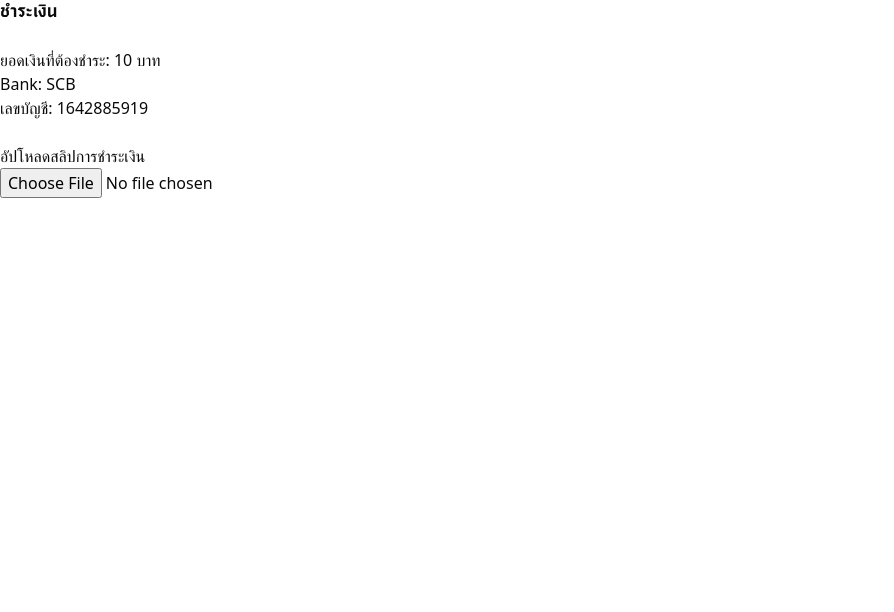
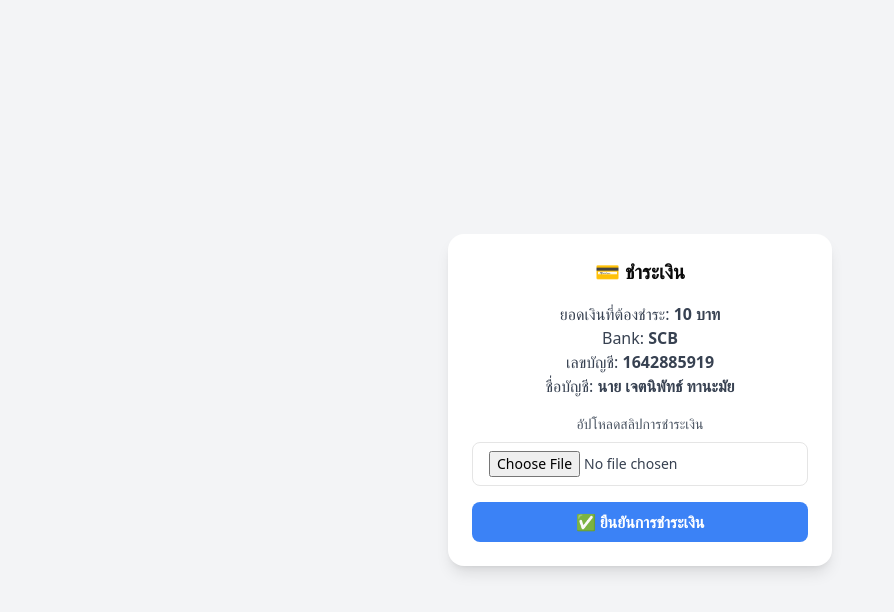
Before and after one commit to 66070032/WebPro_HerbOS_Project, a Next.js app in the folder herbos_frontend/: page /purchase/payment in a window 1280 px wide. Shown: the top 612 px of the page, without its empty margins (0-894 px from the left). Built offline with nearby package versions, Linux system fonts and the light colour scheme.

Commit message:
redesign + some code payment

```diff
--- a/herbos_frontend/app/purchase/payment/page.jsx
+++ b/herbos_frontend/app/purchase/payment/page.jsx
@@ -1,59 +1,96 @@
-"use client";
+'use client';
+import { useEffect, useState } from 'react';
+import { useRouter, useSearchParams } from 'next/navigation';
+import axios from 'axios';
 
-import { useState, useEffect } from "react";
-import { useRouter, useSearchParams } from "next/navigation";
-import axios from "axios";
-
-export default function Payment() {
+export default function PaymentPage() {
+  const [file, setFile] = useState(null);
+  const [preview, setPreview] = useState(null);
+  const [isVerifying, setIsVerifying] = useState(false);
   const router = useRouter();
   const searchParams = useSearchParams();
-    const [paymentId, setPaymentId] = useState("");
-    const [qrCode, setQrCode] = useState(""); // State สำหรับเก็บ QR Code
-    const [amount, setAmount] = useState(searchParams.get("amount") || 10); // ตั้งค่าเริ่มต้น
 
-    // ✅ ฟังก์ชันตรวจสอบสลิป
-    const handleFileChange = async (e) => {
-        const file = e.target.files[0];
+  const amount = searchParams.get('amount') || '10';
+
+  const handleFileChange = (event) => {
+    const selectedFile = event.target.files[0];
+    setFile(selectedFile);
+    if (selectedFile) {
+      setPreview(URL.createObjectURL(selectedFile));
+    }
+  };
+
+  const handleVerifyPayment = async () => {
     if (!file) {
-            alert("กรุณาเลือกไฟล์ก่อน!");
+      alert('กรุณาเลือกไฟล์ก่อน!');
       return;
     }
+    setIsVerifying(true);
 
     try {
       const formData = new FormData();
-            formData.append("file", file);
+      formData.append('file', file);
 
-            const response = await axios.post("https://developer.easyslip.com/api/v1/verify", formData, {
+      const response = await axios.post('https://developer.easyslip.com/api/v1/verify', formData, {
         headers: {
-                    Authorization: "Bearer 6424ba55-b9ca-48e8-9bb2-1a60bca9e47f",
+          Authorization: 'Bearer 6424ba55-b9ca-48e8-9bb2-1a60bca9e47f',
         },
       });
 
-            const payAmount = response.data.data.amount.amount; // จำนวนเงินจากสลิป
-            console.log("ยอดเงินจากสลิป:", payAmount);
-
+      const dataPayment = response.data.data;
+      const payAmount = dataPayment.amount.amount;
+      if (dataPayment.receiver.bank.short === 'SCB' && dataPayment.receiver.account.name.th === 'นาย เจตนิพัทธ์ ท') {
         if (parseFloat(payAmount) === parseFloat(amount)) {
-                alert("✅ ชําระเงินเรียบร้อย!");
+            alert('✅ ชำระเงินเรียบร้อย!');
+            // router.push('/success'); // นำทางไปยังหน้าสำเร็จ
           } else {
-                alert("❌ ยอดเงินไม่ตรง กรุณาตรวจสอบอีกครั้ง!");
+            alert('❌ ยอดเงินไม่ตรง กรุณาตรวจสอบอีกครั้ง!');
+          }
+      } else {
+        alert('❌ ชื่อบัญชีไม่ตรง กรุณาตรวจสอบอีกครั้ง!');
       }
     } catch (error) {
-            console.error("Error verifying slip:", error);
-            alert("❌ ตรวจสอบสลิปไม่สำเร็จ!");
+      console.error('Error verifying slip:', error);
+      alert('❌ ตรวจสอบสลิปไม่สำเร็จ!');
     }
+
+    setIsVerifying(false);
   };
 
   return (
-        <div>
-            <h1>ชําระเงิน</h1>
-            <br />
-            <p>ยอดเงินที่ต้องชําระ: {amount} บาท</p>
+    <div className="flex justify-center items-center min-h-screen bg-gray-100">
+      <div className="bg-white p-6 rounded-2xl shadow-lg w-96 text-center">
+        <h2 className="text-xl font-semibold mb-4">💳 ชำระเงิน</h2>
+        <p className="text-gray-700">ยอดเงินที่ต้องชำระ: <strong>{amount} บาท</strong></p>
+        <p className="text-gray-700">Bank: <strong>SCB</strong></p>
+        <p className="text-gray-700">เลขบัญชี: <strong>1642885919</strong></p>
+        <p className="text-gray-700">ชื่อบัญชี: <strong>นาย เจตนิพัทธ์ ทานะมัย</strong></p>
 
-            <h3>Bank: SCB</h3>
-            <p>เลขบัญชี: 1642885919</p>
-            <br />
-            <h3>อัปโหลดสลิปการชำระเงิน</h3>
-            <input type="file" name="slip" id="slip" onChange={handleFileChange} />
+        {/* อัปโหลดไฟล์สลิป */}
+        <div className="mt-4">
+          <label className="block text-sm font-medium text-gray-600">อัปโหลดสลิปการชำระเงิน</label>
+          <input
+            type="file"
+            accept="image/*"
+            onChange={handleFileChange}
+            className="mt-2 w-full px-4 py-2 border rounded-lg text-sm text-gray-700 focus:ring focus:ring-blue-200"
+          />
+        </div>
+
+        {/* แสดงภาพตัวอย่างไฟล์ที่เลือก */}
+        {preview && (
+          <img src={preview} alt="สลิปที่อัปโหลด" className="mt-2 w-full h-auto rounded-lg shadow-md" />
+        )}
+
+        {/* ปุ่มยืนยันการชำระเงิน */}
+        <button
+          onClick={handleVerifyPayment}
+          className="mt-4 bg-blue-500 hover:bg-blue-600 text-white font-semibold py-2 px-4 rounded-lg w-full transition"
+          disabled={isVerifying}
+        >
+          {isVerifying ? '⏳ กำลังตรวจสอบ...' : '✅ ยืนยันการชำระเงิน'}
+        </button>
+      </div>
     </div>
   );
 }
```
Lines whose indentation alone changed are shown as unchanged.
